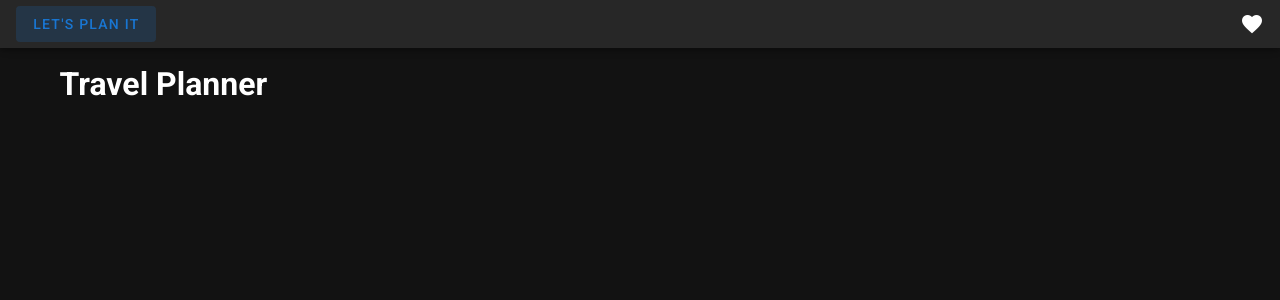
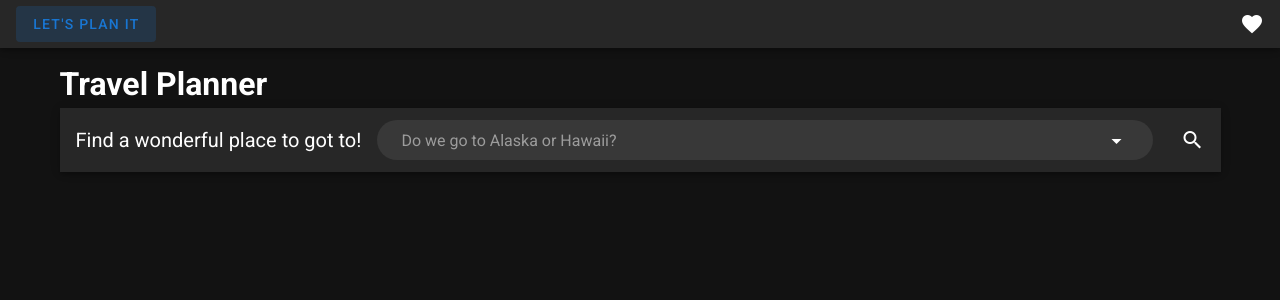
Before and after one commit to Y0hark/travel_planner_epitech, a Nuxt app in the folder frontend/: page / in a window 1280 px wide. Shown: the top 300 px of the page. Built offline with nearby package versions, Linux system fonts and the light colour scheme.

Commit message:
[FEAT]: added search bar and corrected user exp test

```diff
--- a/frontend/pages/index.vue
+++ b/frontend/pages/index.vue
@@ -1,11 +1,94 @@
 <template>
-  <div>
-	  <h1>Travel Planner</h1>
-  </div>
+	<div>
+		<h1>Travel Planner</h1>
+		<!-- TODO: Samuel GALIERE need more buttons to refine search -->
+		<!-- next version form should look like this ->
+		<v-card>
+		<v-card-title>
+			<h3>Try looking for a wonderful place to go!</h3>
+		</v-card-title>
+			<v-card-text>
+				<v-text-field label="From" v-model="from"></v-text-field>
+				<v-text-field label="To" v-model="toPlace"></v-text-field>
+				<v-text-field
+					label="Departure"
+					v-model="departure"
+				></v-text-field>
+				<v-text-field
+					label="Return"
+					v-model="returnPlace"
+				></v-text-field>
+			</v-card-text>
+			<v-card-actions>
+				<v-btn color="primary" @click="search">Search</v-btn>
+			</v-card-actions>
+		</v-card> -->
+		<v-toolbar dark>
+			<v-toolbar-title>Find a wonderful place to got to!</v-toolbar-title>
+			<v-autocomplete
+				id="arrival-location-search-input"
+				:items="items"
+				v-model="selected"
+				cache-items
+				rounded
+				clearable
+				auto-select-first
+				filled
+				dense
+				class="mx-4"
+				hide-no-data
+				hide-details
+				placeholder="Do we go to Alaska or Hawaii?"
+			></v-autocomplete>
+			<v-btn id="search-button" icon @click="search">
+				<v-icon>mdi-magnify</v-icon>
+			</v-btn>
+		</v-toolbar>
+	</div>
 </template>
 
 <script>
 export default {
-  name: 'homePage',
+	name: 'homePage',
+	data() {
+		return {
+			// TODO: Samuel GALIERE need to change this to a dynamic value
+			items: [
+				'Alabama',
+				'Alaska',
+				'Arizona',
+				'Arkansas',
+				'California',
+				'Colorado',
+				'Connecticut',
+				'Delaware',
+				'Florida',
+				'Georgia',
+				'Hawaii',
+				'Idaho',
+				'Illinois',
+				'Indiana',
+				'Iowa',
+				'Kansas',
+				'Kentucky',
+				'Louisiana',
+			],
+			selected: '',
+		}
+	},
+	methods: {
+		search() {
+			try {
+				if (this.selected != '') {
+					this.$router.push({
+						name: 'results',
+						params: { location: this.selected },
+					})
+				}
+			} catch (error) {
+				console.log(error)
+			}
+		},
+	},
 }
 </script>
--- a/frontend/pages/results/index.vue
+++ b/frontend/pages/results/index.vue
@@ -1,6 +1,7 @@
 <template>
 	<div>
 		<h2>Results page</h2>
+		{{ this.$route.params.location }}
 	</div>
 </template>
 <script>
```
Also changed, not shown: 1 other file (tests, documents, lock files or other folders).
